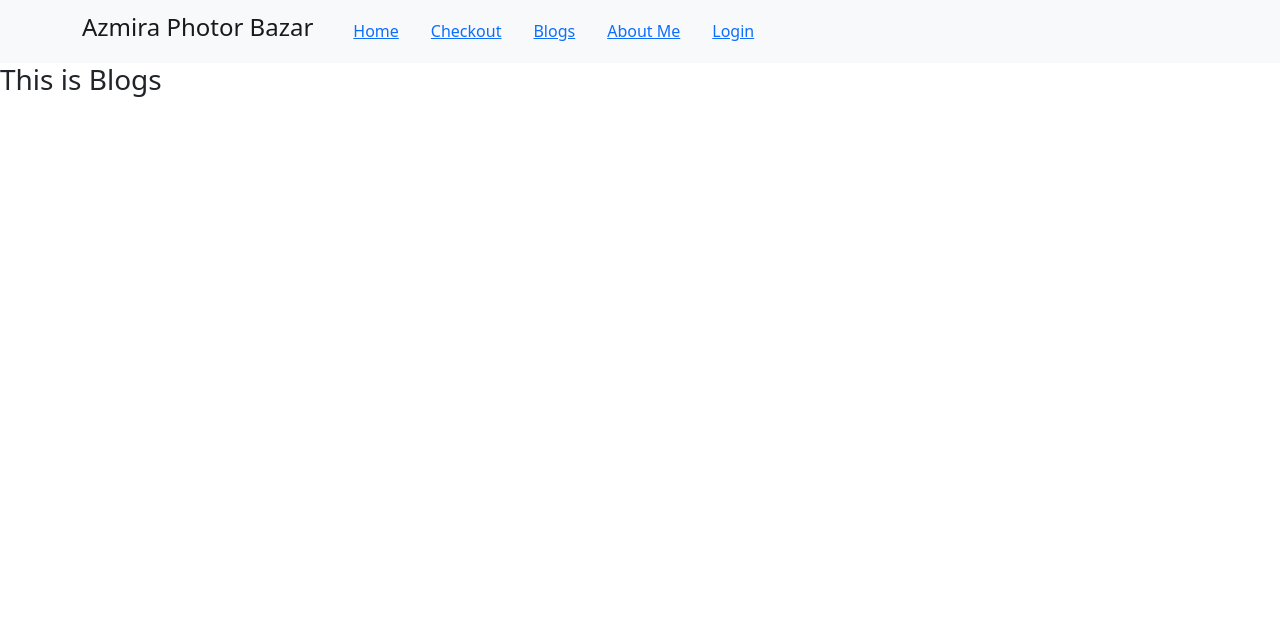
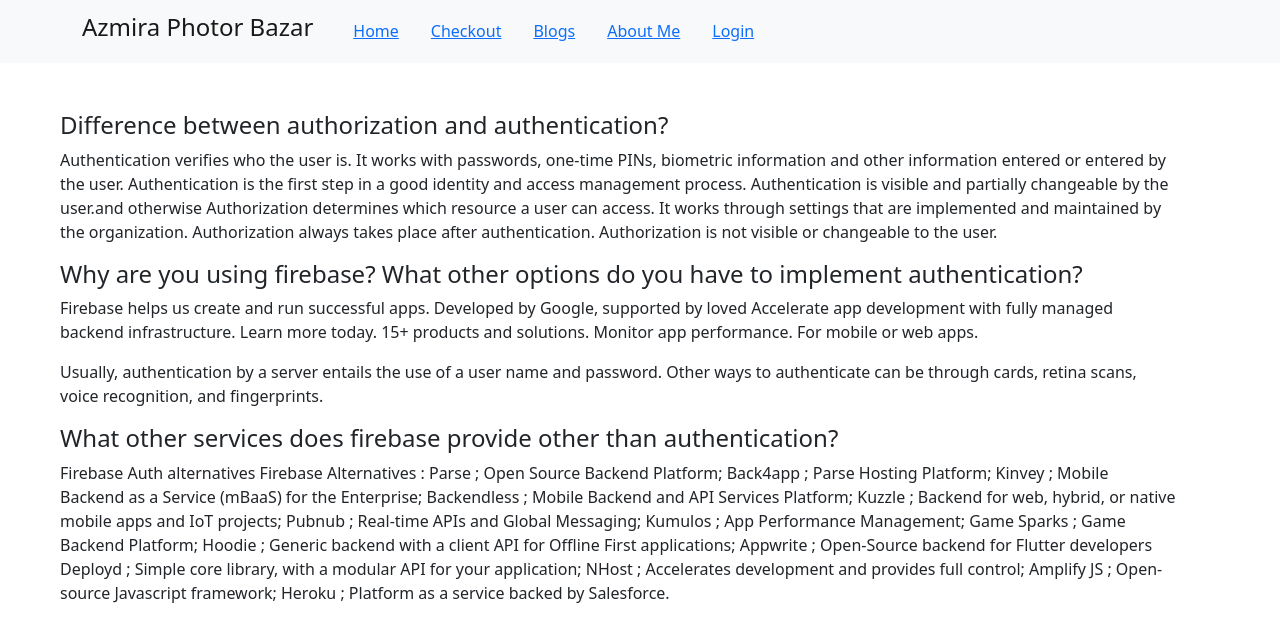
Before and after one commit to coderground/azmira-photorbazar, a React (Create React App) app: page /blogs in a window 1280 px wide. Shown: the top 642 px of the page. Built offline with nearby package versions, Linux system fonts and the light colour scheme; no server answers.

Commit message:
blogs and about add

```diff
--- a/src/components/Home/About/About.js
+++ b/src/components/Home/About/About.js
@@ -2,8 +2,11 @@
 
 const About = () => {
     return (
-        <div>
-            <h3>Know About Me</h3>
+        <div className='container m-5'>
+            <h3>Known About Me</h3>
+            <img src="https://scontent.fdac5-2.fna.fbcdn.net/v/t39.30808-6/222664139_110965574618262_8161381625299902101_n.jpg?_nc_cat=105&ccb=1-5&_nc_sid=09cbfe&_nc_eui2=AeG06-0dRp8RUsuL-gNOAo4qnW16MOHBZ3CdbXow4cFncJ107A2NGOHqLi_hkGY5m4XQxWQULgybBZmFq2fMAAue&_nc_ohc=TU1RWe22xGkAX_H4zpp&_nc_ht=scontent.fdac5-2.fna&oh=00_AT-uHlaQaVVoNatkkmX5YjQzzLN3nJaBOF9QzkB-o-6ADw&oe=62631032" alt="" />
+            <h5>My anme is Azmira Sultana Akhi</h5>
+            <p>my goal is a job.I am trying my best for a job and be a programmer!! </p>
         </div>
     );
 };
--- a/src/components/Home/Blogs/Blogs.js
+++ b/src/components/Home/Blogs/Blogs.js
@@ -2,8 +2,32 @@
 
 const Blogs = () => {
     return (
-        <div>
-            <h3>This is Blogs</h3>
+        <div className='container m-5'>
+            <h4>Difference between authorization and authentication?</h4>
+            <p>
+                Authentication verifies who the user is. It works with passwords, one-time PINs, biometric information and other information entered or entered by the user. Authentication is the first step in a good identity and access management process. Authentication is visible and partially changeable by the user.and otherwise Authorization determines which resource a user can access. It works through settings that are implemented and maintained by the organization. Authorization always takes place after authentication. Authorization is not visible or changeable to the user.</p>
+
+            <h4>Why are you using firebase? What other options do you have to implement authentication?</h4>
+            <p>Firebase helps us create and run successful apps. Developed by Google, supported by loved Accelerate app development with fully managed backend infrastructure. Learn more today. 15+ products and solutions. Monitor app performance. For mobile or web apps.</p>
+            <p>Usually, authentication by a server entails the use of a user name and password. Other ways to authenticate can be through cards, retina scans, voice recognition, and fingerprints.</p>
+
+            <h4> What other services does firebase provide other than authentication?</h4>
+            <p>Firebase Auth alternatives
+                Firebase Alternatives :
+                Parse ; Open Source Backend Platform;
+                Back4app ; Parse Hosting Platform;
+                Kinvey ; Mobile Backend as a Service (mBaaS) for the Enterprise;
+                Backendless ; Mobile Backend and API Services Platform;
+                Kuzzle ; Backend for web, hybrid, or native mobile apps and IoT projects;
+                Pubnub ; Real-time APIs and Global Messaging;
+                Kumulos ; App Performance Management;
+                Game Sparks ; Game Backend Platform;
+                Hoodie ; Generic backend with a client API for Offline First applications;
+                Appwrite ; Open-Source backend for Flutter developers
+                Deployd ; Simple core library, with a modular API for your application;
+                NHost ; Accelerates development and provides full control;
+                Amplify JS ; Open-source Javascript framework;
+                Heroku ; Platform as a service backed by Salesforce.</p>
         </div>
     );
 };
```
